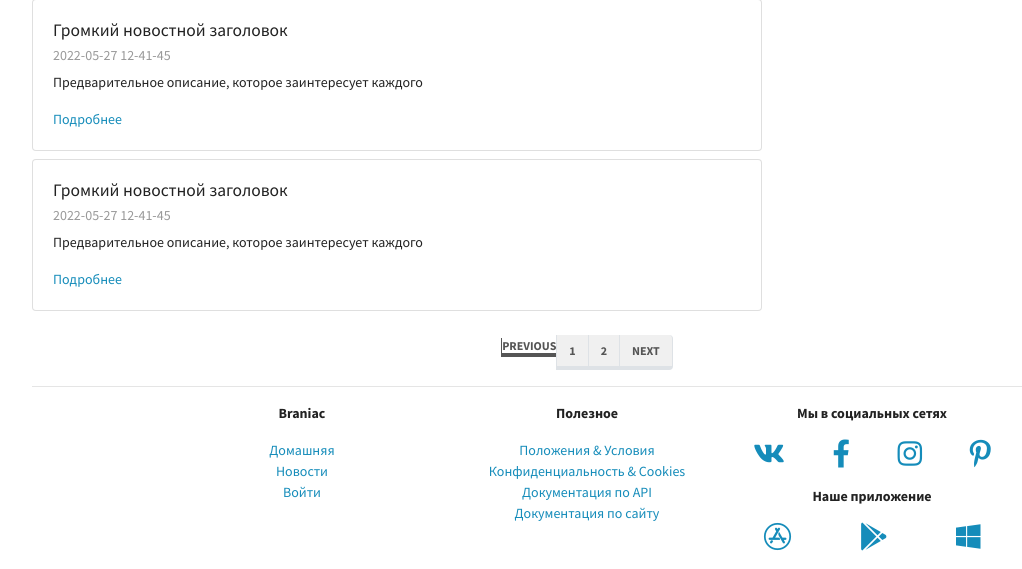
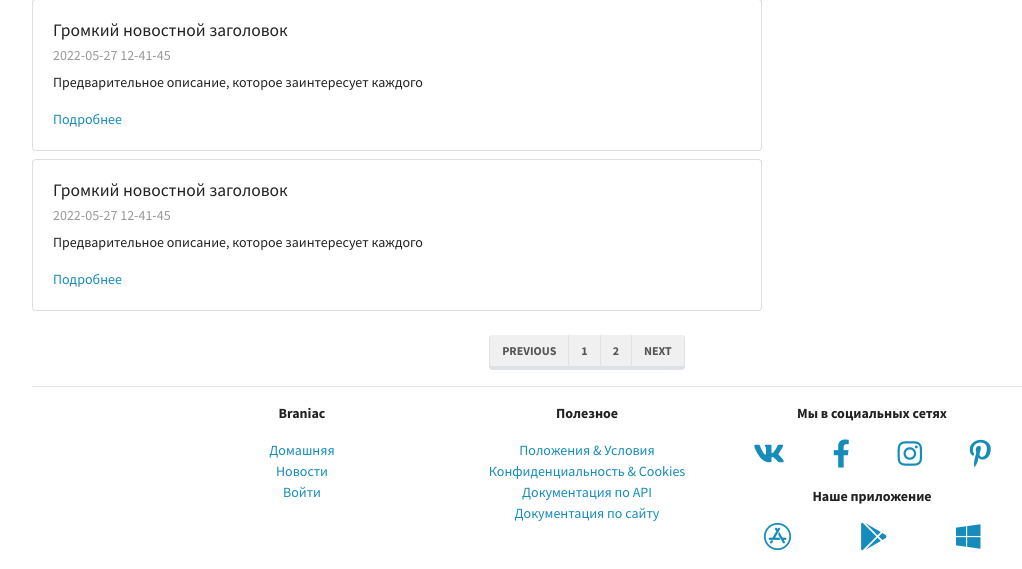
Before and after one commit to whatisloveT/BraniacLMS, a Django app: page /mainapp/news/ in a window 1280 px wide. Shown: the part 565-1134 px from the top of the page, without its empty margins (53-1075 px from the left). Run offline with Django 3.2, Linux system fonts and the light colour scheme; some libraries are stand-ins or nearby versions.

Commit message:
lesson_3 URL and get params

```diff
--- a/mainapp/templates/mainapp/news.html
+++ b/mainapp/templates/mainapp/news.html
@@ -63,8 +63,8 @@
 <div class="row justify-content-center align-items-center mt-3 mb-n3">
   <nav aria-label="Page navigation example">
     <ul class="pagination">
-      <li class="page-item"><a class=dd"page-link" href="#">Previous</a></li>
-      <li class="page-item"><a class="page-link" href="{% url 'mainapp:news_paginator' 1 %}">1</a></li>
+      <li class="page-item"><a class="page-link" href="#">Previous</a></li>
+      <li class="page-item"><a class="page-link" href="{% url 'mainapp:news_paginator' 1 %}?param1=foobar">1</a></li>
       <li class="page-item"><a class="page-link" href="{% url 'mainapp:news_paginator' page=2 %}">2</a></li>
       {# <li class="page-item"><a class="page-link" href="{% url 'mainapp:news_paginator' three %}">3</a></li> #}
       <li class="page-item"><a class="page-link" href="#">Next</a></li>
```
